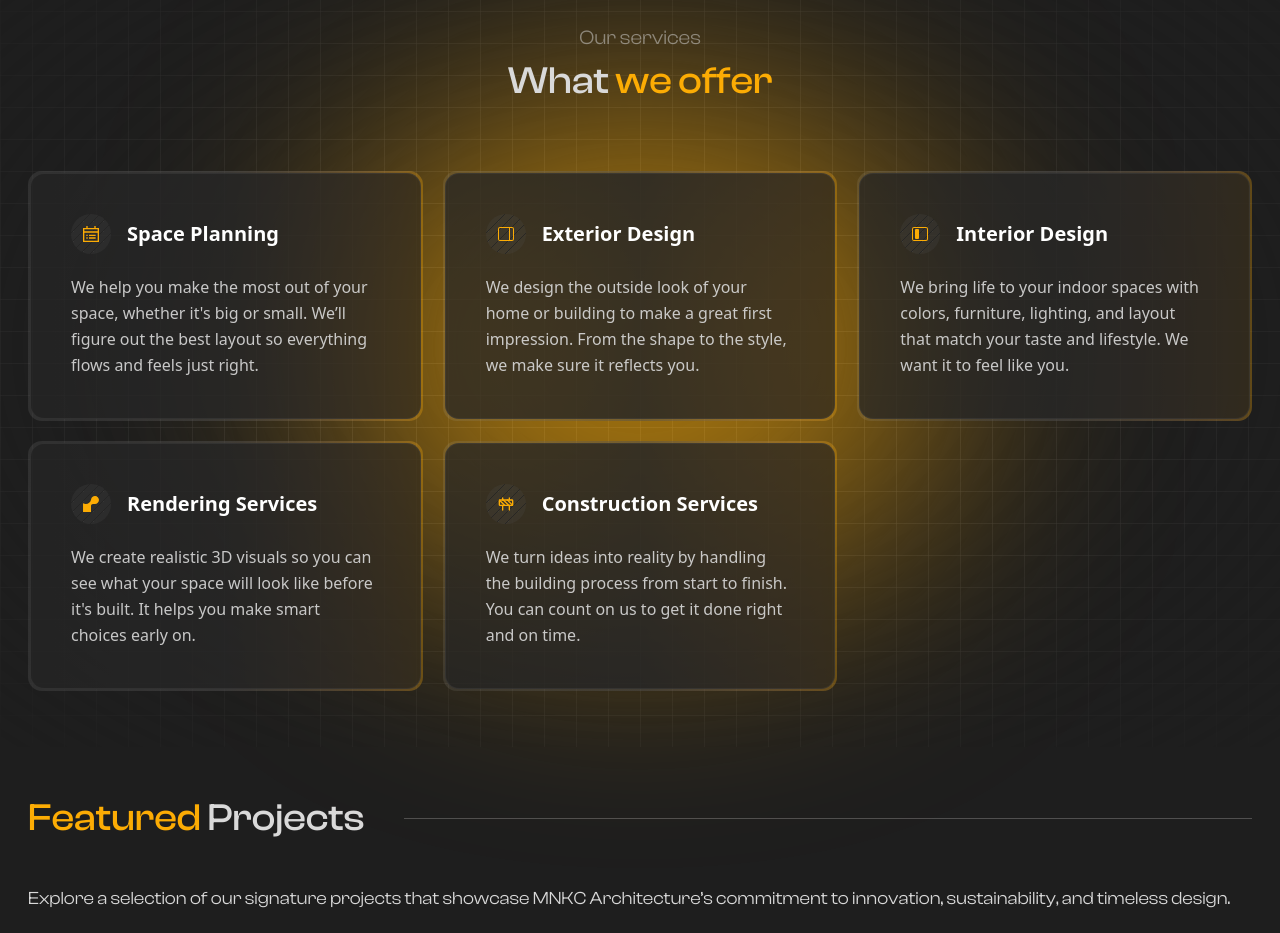
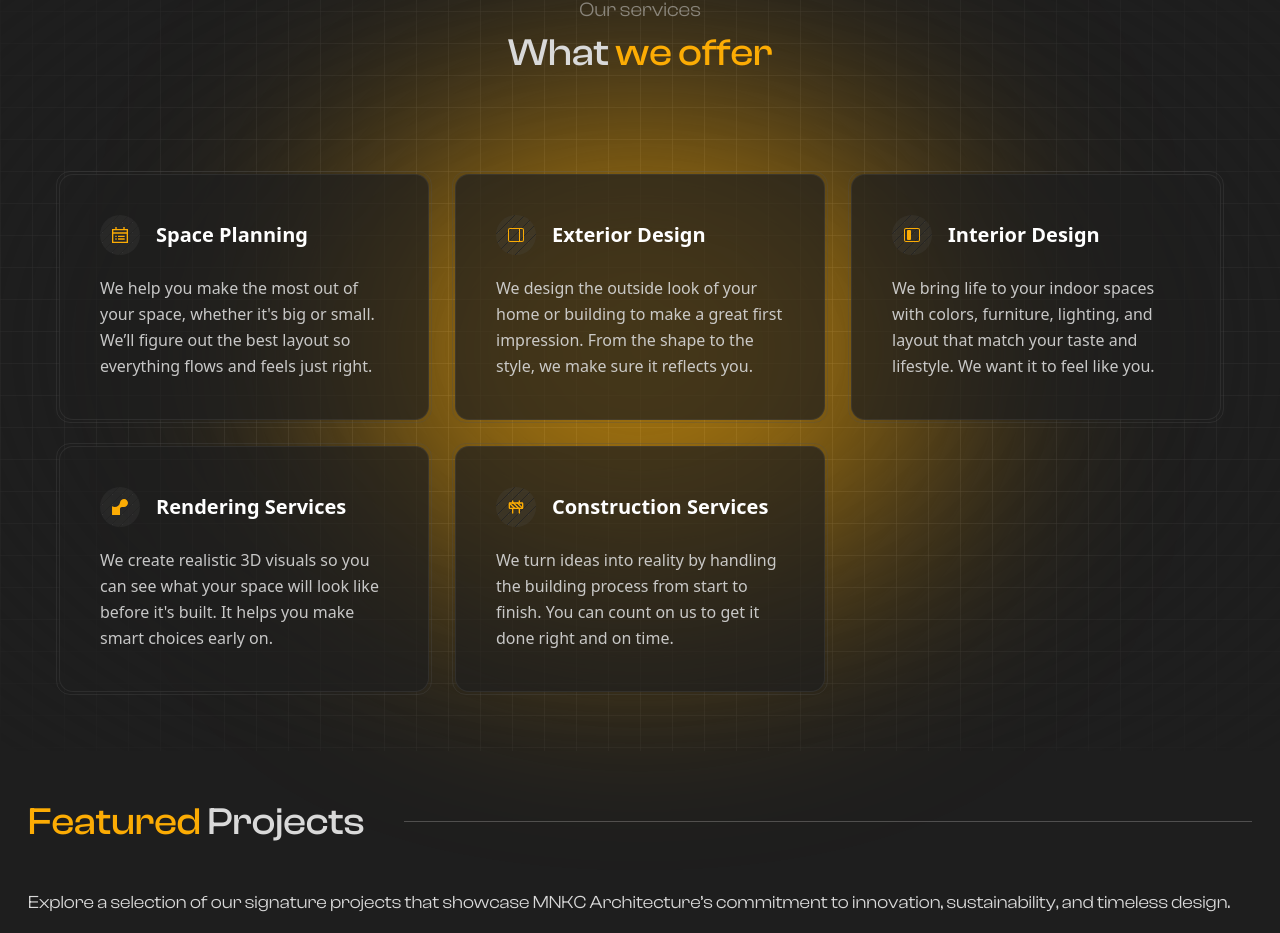
Before and after one commit to rainndev/MNKC-Architecture, a React (Vite) app: page / in a window 1280 px wide. Shown: the part 1736-2669 px from the top of the page. Built offline with nearby package versions, Linux system fonts and the light colour scheme.

Commit message:
style(ServicesNew): add padding to grid container and adjust gradient background properties

```diff
--- a/src/sections/homepage/ServicesNew.tsx
+++ b/src/sections/homepage/ServicesNew.tsx
@@ -31,7 +31,7 @@ const ServicesNew = () => {
         </motion.h1>
       </div>
 
-      <div className="z-10 mt-15 grid h-full max-w-7xl grid-cols-1 items-center justify-center gap-4 md:grid-cols-2 md:gap-5 lg:grid-cols-3">
+      <div className="z-10 mt-15 grid h-full max-w-7xl grid-cols-1 items-center justify-center gap-4 p-0 md:grid-cols-2 md:gap-5 md:p-7 lg:grid-cols-3">
         {content.map((data, i) => (
           <motion.div
             key={i}
@@ -41,8 +41,8 @@ const ServicesNew = () => {
             viewport={{ once: true }}
             className="text-logo-white h-full w-full"
           >
-            <div className="from-logo-white/10 via-logo-gray/50 to-logo-yellow/30 h-full rounded-lg bg-gradient-to-r p-[2px] md:rounded-xl">
-              <div className="bg-logo-black/90 md:bg-logo-black/70 hover:bg-logo-black/50 hover:border-logo-yellow/10 border-logo-gray/30 h-full rounded-lg border p-5 text-white transition-all duration-500 ease-in-out hover:backdrop-blur-2xl md:rounded-xl md:p-10">
+            <div className="from-logo-white/10 via-logo-gray/50 to-logo-yellow/30 border-logo-gray/30 h-full rounded-lg border bg-gradient-to-r p-[2px] transition-all duration-300 ease-in-out hover:bg-gradient-to-r md:rounded-xl md:bg-none">
+              <div className="bg-logo-black/90 md:bg-logo-black/70 hover:bg-logo-black/70 hover:border-logo-yellow/10 border-logo-gray/30 h-full rounded-lg border p-5 text-white transition-all duration-500 ease-in-out hover:backdrop-blur-2xl md:rounded-xl md:p-10">
                 <div className="flex items-center justify-start gap-4">
                   <span className="text-logo-yellow bg-logo-gray/20 bg-striped rounded-full p-3">
                     {data.icon}
```
